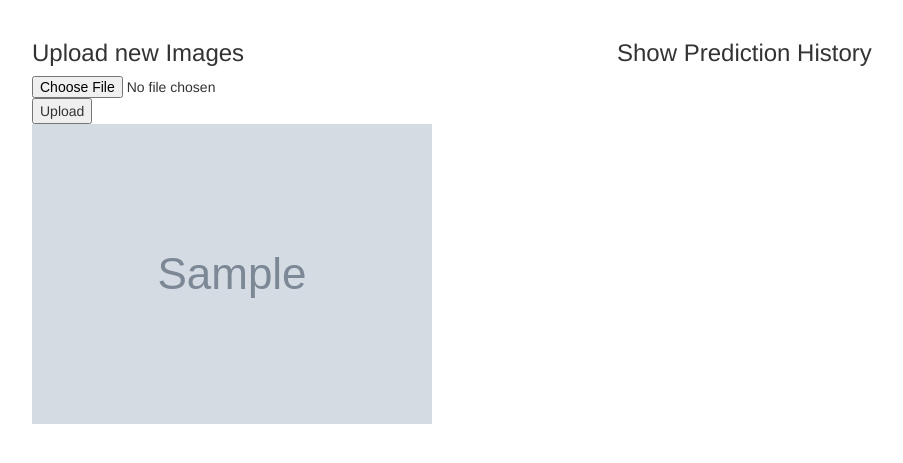
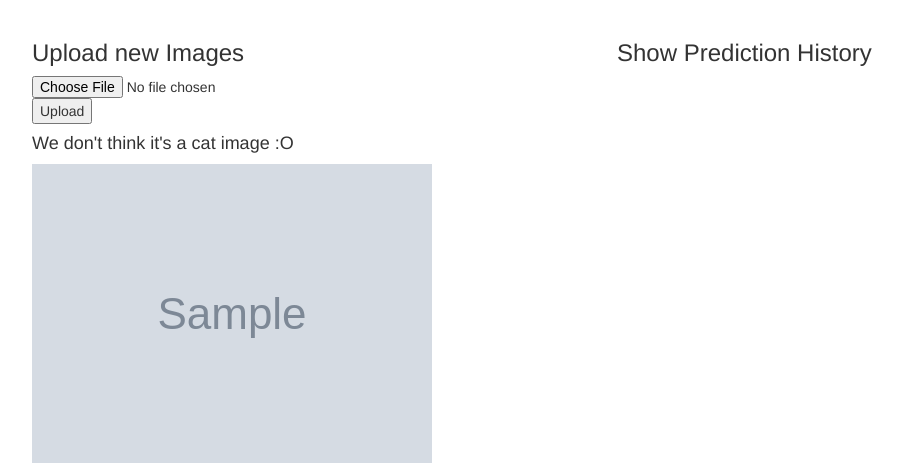
Before and after one commit to leemengtw/cat-recognition-train, a Flask app: template templates/index.html in a window 1280 px wide. Shown: the part 52-515 px from the top of the page, without its empty margins (38-941 px from the left). Run offline with Flask 2, Linux system fonts and the light colour scheme; the template is opened without the code that fills it: most values are stand-ins (such as "Sample title", 1, 10 or a date in 2020); grey boxes marked "Sample" are stand-in pictures; parts of the project's set-up code (start-up, migrations or seed data) failed here and were passed over; some libraries are stand-ins or nearby versions.

Commit message:
Add prediction result rendering

```diff
--- a/templates/index.html
+++ b/templates/index.html
@@ -12,6 +12,11 @@
               <input type=file name=file>
               <input type=submit value=Upload>
             </form>
+            {% if prob > 50 %}
+                <h4>We're {{prob}} % sure it's a cat image :D</h4>
+            {% else %}
+                <h4>We don't think it's a cat image :O</h4>
+            {% endif %}
             <img src="{{cur_image_path}}" class="img-responsive">
         </div>
     </div>
```
